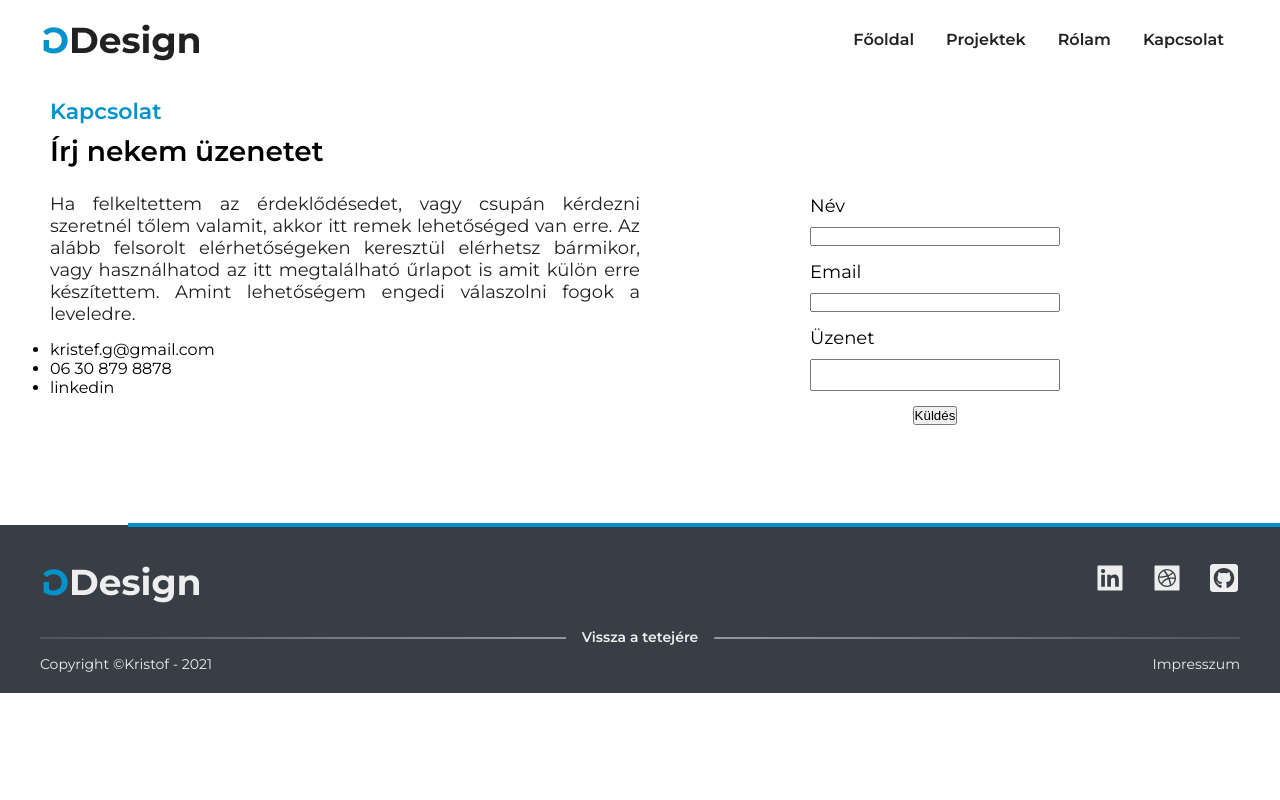
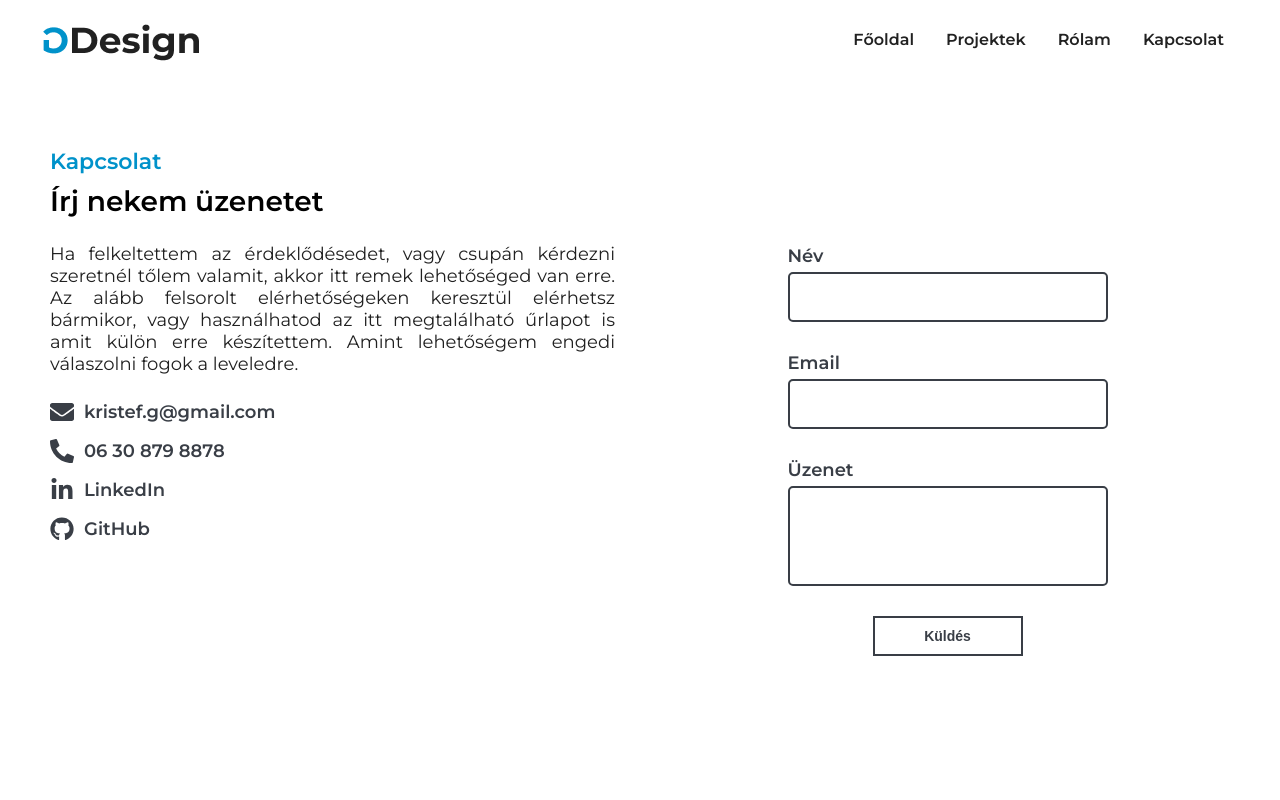
Before and after one commit to Gkristof96/Portfolio_v3, a React (Create React App) app: page /contact in a window 1280 px wide. Shown: the top 800 px of the page. Built offline with nearby package versions, Linux system fonts and the light colour scheme.

Commit message:
contactScreen done, aboutScreen text done

```diff
--- a/src/pages/AboutScreen.js
+++ b/src/pages/AboutScreen.js
@@ -11,12 +11,29 @@ const AboutScreen = () => {
       />
       <div className={style["text-wrapper"]}>
         <h1>Rólam</h1>
-        <h2>Ki is vagyok én</h2>
-        <p>Mindig is szerettem alkotni, ez már egészen kiskoromban</p>
+        <h2>Én mint fejlesztő</h2>
         <p>
-          Frontend fejlesztőként a legfontosabb feladatomnak azt tartom hogy
-          olyan munkákat adjak ki a kezem közül, amelyek a lehető legteljesebb
-          felhasználói élményt nyújtják.
+          Ahogy korábban már írtam már egészen kiskoromtól bennem volt az
+          alkotási vágy, akkor érzem jól magam ha létrehozhatok valamit. Ez
+          gyermek koromban még a rajzolást, homokvár építést, legozást, majd
+          nagyobb koromban már különböző építést tervezést szimuláló játékokkal
+          való foglalkozást jelentett. Felnőtként pedig egyértelműen a
+          programozásban, a felhasználói felületek tervezésében találtam meg
+          erre a lehetőséget.
+        </p>
+        <p>
+          Mint frontend fejlesztő, az alapokon kívül elsősorban a React-al
+          dolgoztam, a projektjeim nagyrésze is ezzel készült, így ebben a
+          legmagabiztosabb a tudásom. De ezen kívül minimálisan foglalkoztam már
+          Nodejs-el backend oldalon, valamint a Figma alkalmazással a tervezés
+          területére is betekintettem.
+        </p>
+        <p>
+          Frontend fejlesztőként jelenlegi legfontosabb célom hogy olyan cégnél
+          tudjak elhelyezkedni ahol jó lehetőségeim vannak a szakmai tudásom
+          fejlesztésére. Valamint hogy olyan projekteben tudjak részt vállalni,
+          amelyek valamely módon könnyebé tehetik az emberek életét, és vagy
+          munkáját.
         </p>
         <h2>Mikor éppen nem programozok</h2>
         <p>
--- a/src/pages/ContactScreen.js
+++ b/src/pages/ContactScreen.js
@@ -1,5 +1,6 @@
 import style from "./ContactScreen.module.css";
 import Card from "../components/UI/Card";
+import { FaPhoneAlt, FaEnvelope, FaLinkedinIn, FaGithub } from "react-icons/fa";
 
 const ContactScreen = () => {
   return (
@@ -15,10 +16,23 @@ const ContactScreen = () => {
             használhatod az itt megtalálható űrlapot is amit külön erre
             készítettem. Amint lehetőségem engedi válaszolni fogok a leveledre.
           </p>
-          <ul>
-            <li>kristef.g@gmail.com</li>
-            <li>06 30 879 8878</li>
-            <li>linkedin</li>
+          <ul className={style["contact-list"]}>
+            <li>
+              <FaEnvelope className={style.icon} />
+              kristef.g@gmail.com
+            </li>
+            <li>
+              <FaPhoneAlt className={style.icon} />
+              06 30 879 8878
+            </li>
+            <li>
+              <FaLinkedinIn className={style.icon} />
+              LinkedIn
+            </li>
+            <li>
+              <FaGithub className={style.icon} />
+              GitHub
+            </li>
           </ul>
         </div>
         <div className={style["rightbar"]}>
@@ -35,7 +49,7 @@ const ContactScreen = () => {
               <label>Üzenet</label>
               <textarea />
             </div>
-            <button>Küldés</button>
+            <button className={style.btn}>Küldés</button>
           </form>
         </div>
       </div>
--- a/src/pages/ContactScreen.module.css
+++ b/src/pages/ContactScreen.module.css
@@ -3,7 +3,28 @@
   height: 100%;
   display: grid;
   grid-template-columns: 1fr 1fr;
-  margin-bottom: 100px;
+  grid-column-gap: 50px;
+  margin: 150px 0;
+}
+
+.contact-list {
+  margin-top: 25px;
+  list-style: none;
+}
+
+.contact-list li {
+  display: flex;
+  align-items: center;
+  font-size: 18px;
+  color: #393e46;
+  font-weight: 600;
+  margin-bottom: 15px;
+}
+
+.icon {
+  font-size: 24px;
+  color: #393e46;
+  margin-right: 10px;
 }
 
 .rightbar form {
@@ -14,8 +35,8 @@
 }
 
 .rightbar form .input-group {
-  width: 60%;
-  max-width: 250px;
+  width: 100%;
+  max-width: 320px;
   display: flex;
   flex-direction: column;
   align-items: flex-start;
@@ -23,18 +44,42 @@
 }
 
 .input-group label {
+  font-weight: 600;
   font-size: 18px;
-  margin-bottom: 10px;
+  line-height: 22px;
+  margin-bottom: 5px;
+  color: #393e46;
 }
 
 .input-group input,
 .input-group textarea {
   width: 100%;
   resize: none;
+  border: 2px solid #393e46;
+  border-radius: 5px;
+  height: 50px;
+  margin-bottom: 15px;
+}
+
+.input-group textarea {
+  height: 100px;
+}
+
+.btn {
+  width: 150px;
+  height: 40px;
+  color: #393e46;
+  border: 2px solid #393e46;
+  background: transparent;
+  font-weight: 600;
+  font-size: 14px;
 }
 
 @media (max-width: 768px) {
   .container {
     grid-template-columns: 1fr;
   }
+  .input-group {
+    max-width: 270px;
+  }
 }
```
